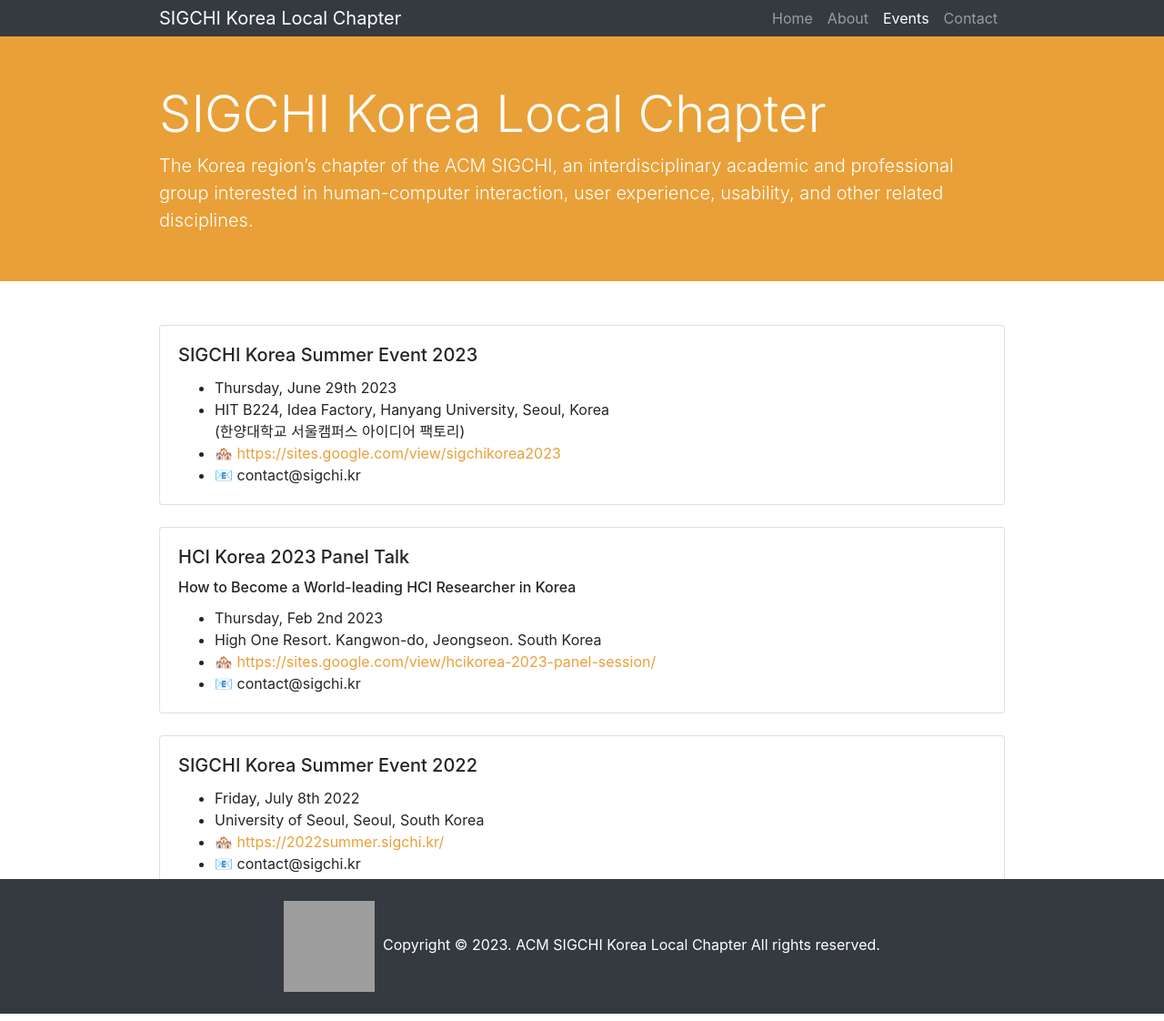
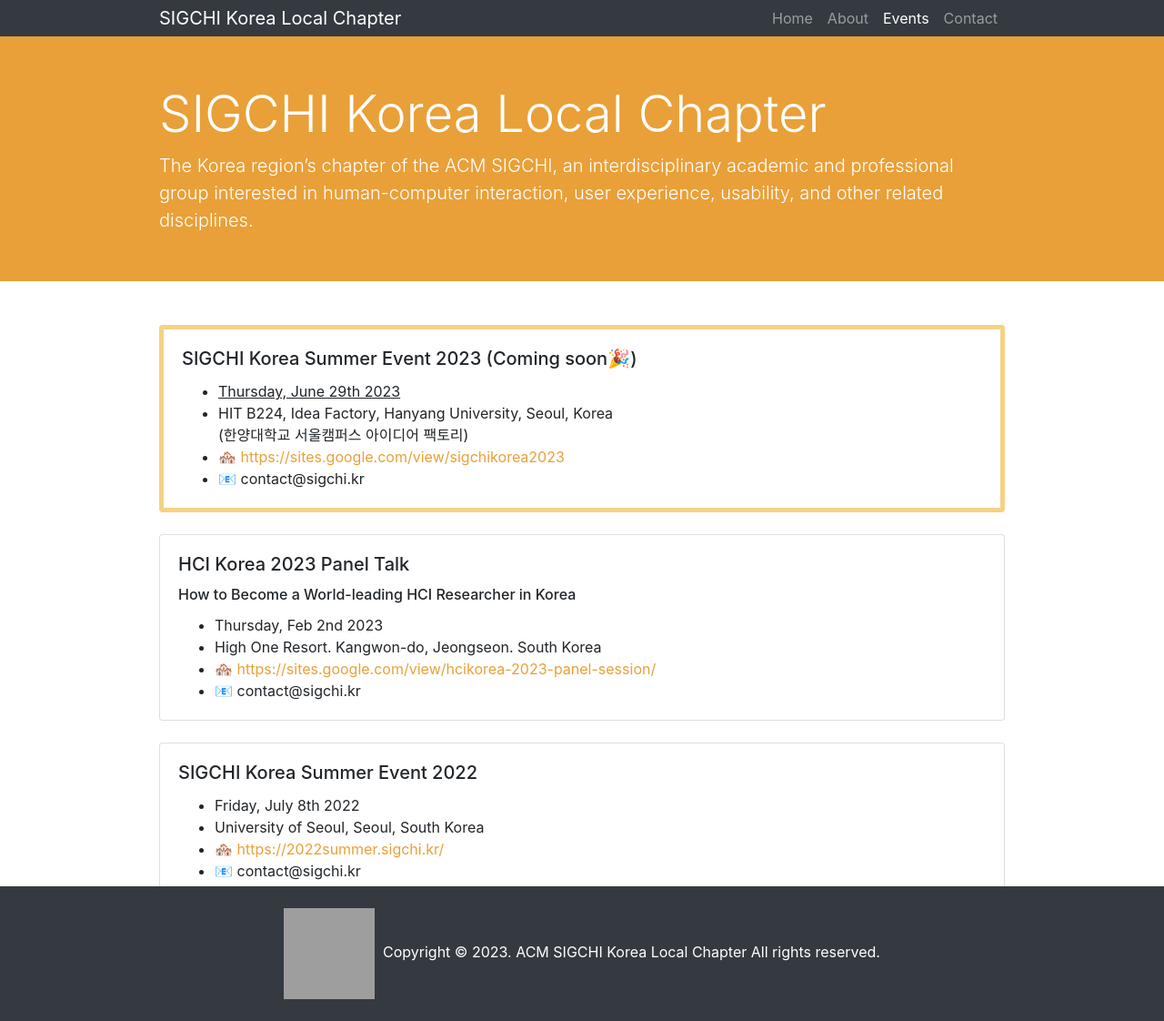
Before and after one commit to sigchikr/sigchikr.github.io, a Jekyll site: the page built from _pages/events.md, in a window 1280 px wide. Shown: the whole page at 91% size. Built offline with Jekyll 4.4.1, drawn with Linux system fonts in a browser that asks for light colours; grey boxes are pictures that could not be loaded.

Commit message:
upcoming event css.

```diff
--- a/_pages/events.md
+++ b/_pages/events.md
@@ -3,11 +3,11 @@
 permalink: /events/
 ---
 <div class="menu_template" id="menu_courses" style="">
-    <div class="card">
+    <div class="card upcoming-event">
         <div class="card-body">
-            <h5 class="card-title">SIGCHI Korea Summer Event 2023</h5>
+            <h5 class="card-title">SIGCHI Korea Summer Event 2023 (Coming soon🎉)</h5>
             <ul class="card-text">
-                <li>Thursday, June 29th 2023</li>
+                <li><u>Thursday, June 29th 2023</u></li>
                 <li>
                     HIT B224, Idea Factory, Hanyang University, Seoul, Korea<br>
                     (한양대학교 서울캠퍼스 아이디어 팩토리)
--- a/assets/css/_sass/style.scss
+++ b/assets/css/_sass/style.scss
@@ -40,3 +40,15 @@
   float: left;
   margin-right: 20px;
 }
+
+.upcoming-event {
+  border: 5px solid rgba(0,0,0,0.125);
+  animation-name: blinking;
+  animation-duration: 1s;
+  animation-iteration-count: 100;
+}
+@keyframes blinking {
+  50% {
+    border-color: #ffcd5f;
+  }
+}
```
